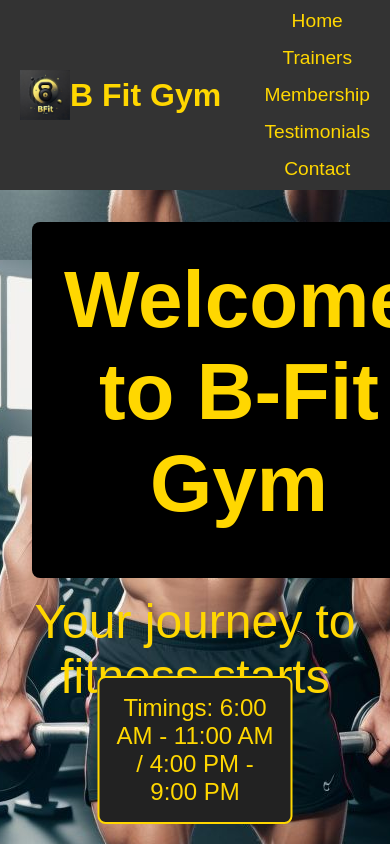
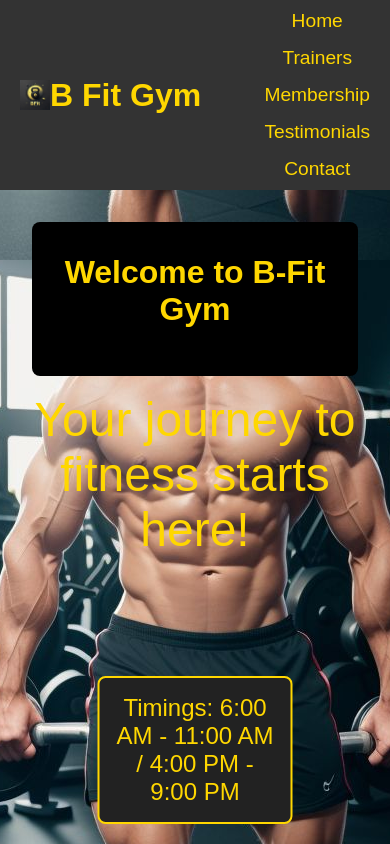
Before and after one commit to VarnankSharma/BfitGym, a React (Create React App) app: page / in a window 390 px wide. Shown: the top 844 px of the page. Built offline with nearby package versions, Linux system fonts and the light colour scheme.

Commit message:
checking responsiveness

```diff
--- a/public/styles.css
+++ b/public/styles.css
@@ -20,6 +20,7 @@ nav {
 nav img {
   height: 50px;
   width: auto; /* Maintain aspect ratio */
+  max-width: 100%; /* Ensure the image scales properly */
 }
 
 nav h1 {
@@ -52,7 +53,6 @@ nav ul li a:hover {
   text-decoration: underline;
   transform: scale(1.05); /* Slight zoom effect */
 }
-
 
 /* Global styles */
 body {
@@ -350,6 +350,33 @@ button:hover, .btn:hover {
 }
 
 /* Responsive Design */
+@media screen and (max-width: 1024px) {
+  nav ul {
+    flex-direction: column;
+    align-items: center;
+  }
+
+  section#trainers div, section#testimonials div {
+    width: 45%; /* Adjust trainers and testimonials sections */
+  }
+
+  #membership ul, #personal-training ul {
+    flex-direction: column; /* Stack membership and personal training cards */
+  }
+
+  #membership li, #personal-training li {
+    width: 90%; /* Adjust card width for better mobile experience */
+  }
+
+  section#home h2 {
+    font-size: 3rem; /* Adjust home section text size */
+  }
+
+  nav img {
+    height: 40px; /* Adjust logo size */
+  }
+}
+
 @media screen and (max-width: 768px) {
   nav ul {
     flex-direction: column;
@@ -367,4 +394,12 @@ button:hover, .btn:hover {
   #membership li, #personal-training li {
     width: 100%; /* Full width on smaller screens */
   }
+
+  section#home h2 {
+    font-size: 2rem; /* Adjust home section text size */
+  }
+
+  nav img {
+    height: 30px; /* Adjust logo size for very small screens */
+  }
 }
```
